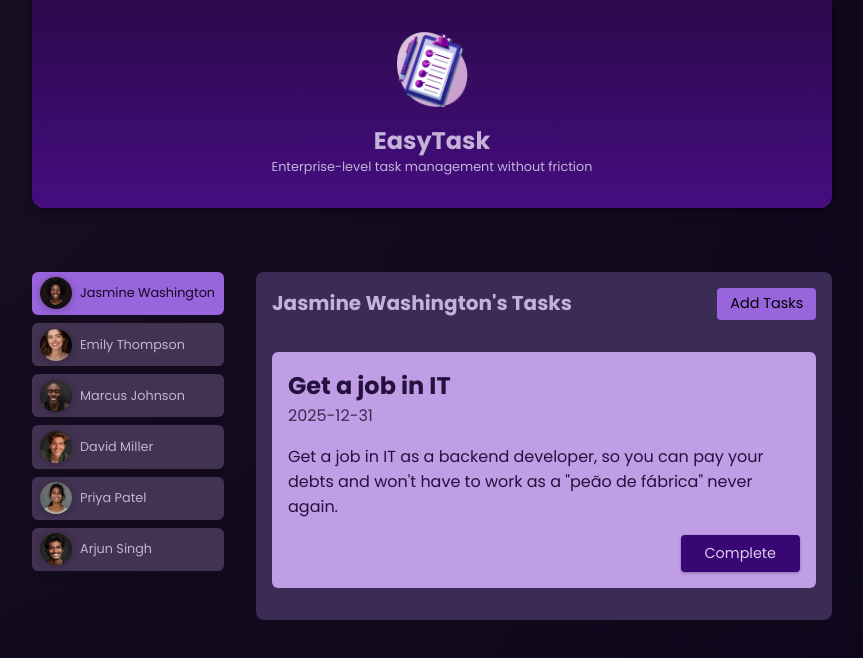
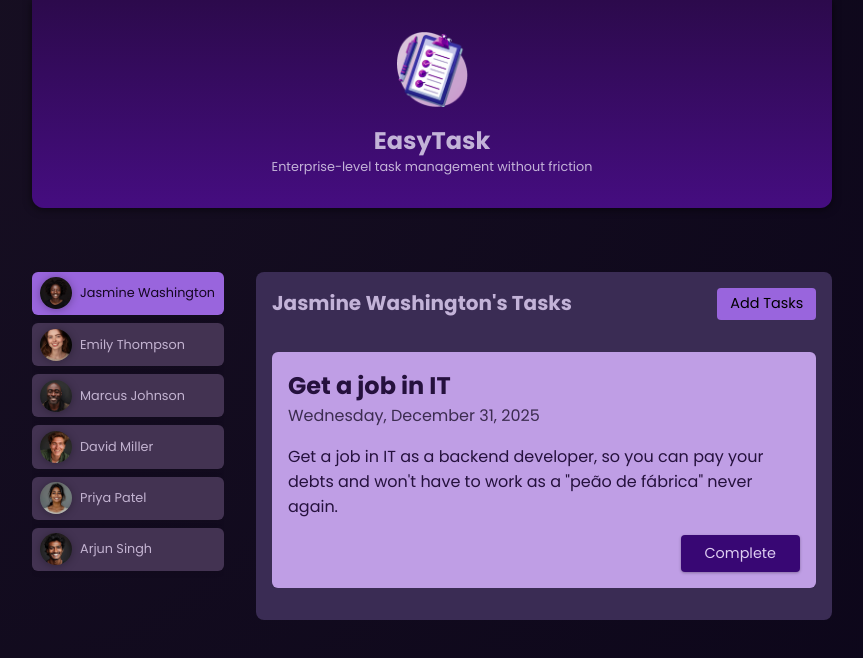
Before and after one commit to phpontes/angular-task-manager, an Angular app: page / in a window 1280 px wide. Both pictures are taken after a click on the button "Jasmine Washington". Shown: the top 658 px of the page, without its empty margins (208-1071 px from the left). Built offline with nearby package versions, Linux system fonts and the light colour scheme.

Commit message:
format due date display and add DatePipe to task component

```diff
--- a/src/app/tasks/task/task.component.html
+++ b/src/app/tasks/task/task.component.html
@@ -1,7 +1,7 @@
 <app-card>
   <article>
     <h2>{{ task.title }}</h2>
-    <time>{{ task.dueDate }}</time>
+    <time>{{ task.dueDate | date: 'fullDate' }}</time>
     <p>{{ task.summary }}</p>
     <p class="actions">
       <button (click)="onCompleteTask()">Complete</button>
--- a/src/app/tasks/task/task.component.ts
+++ b/src/app/tasks/task/task.component.ts
@@ -1,13 +1,15 @@
 import { Component, EventEmitter, Input, Output } from '@angular/core';
+import { DatePipe } from '@angular/common';
+
 import { type Task } from './task.model';
-import { CardComponent } from "../../@shared/card/card.component";
+import { CardComponent } from '../../@shared/card/card.component';
 
 @Component({
   selector: 'app-task',
   standalone: true,
-  imports: [CardComponent],
   templateUrl: './task.component.html',
   styleUrl: './task.component.css',
+  imports: [CardComponent, DatePipe],
 })
 export class TaskComponent {
   @Input({ required: true }) task!: Task;
```
